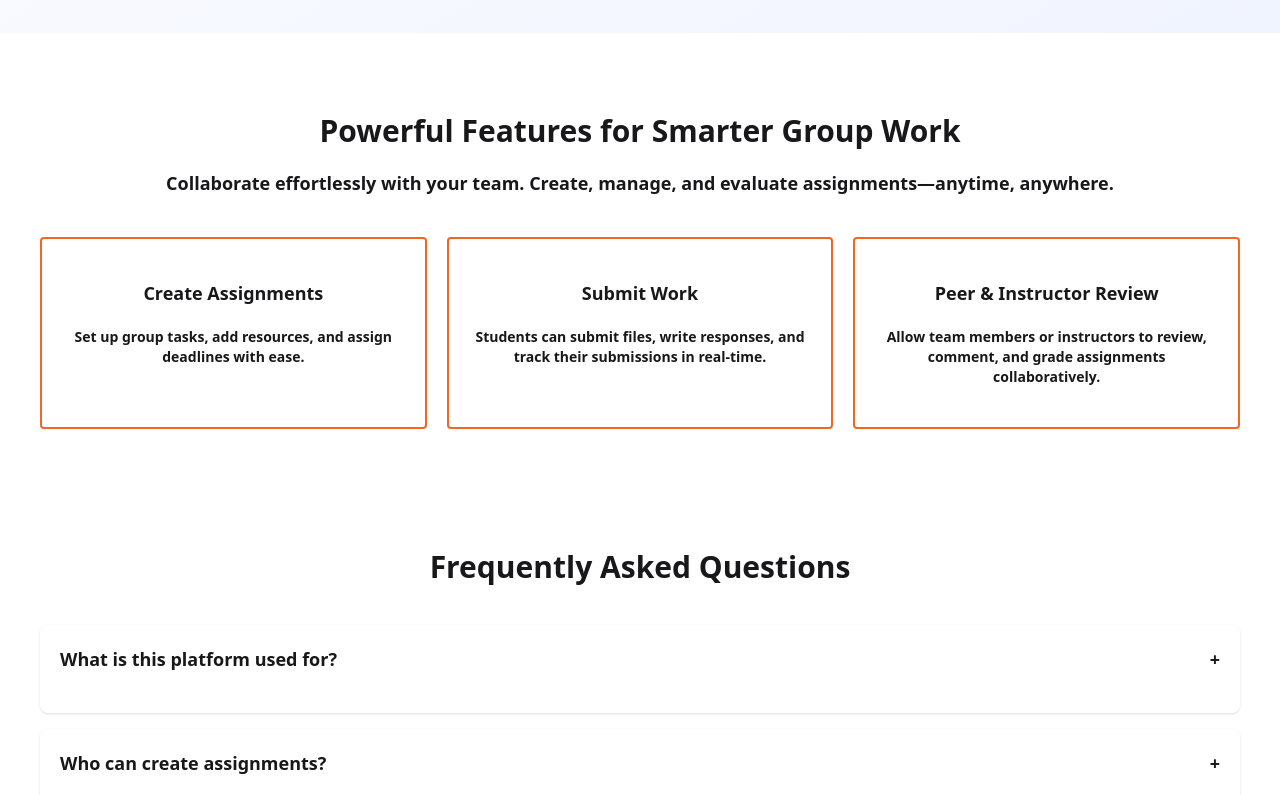
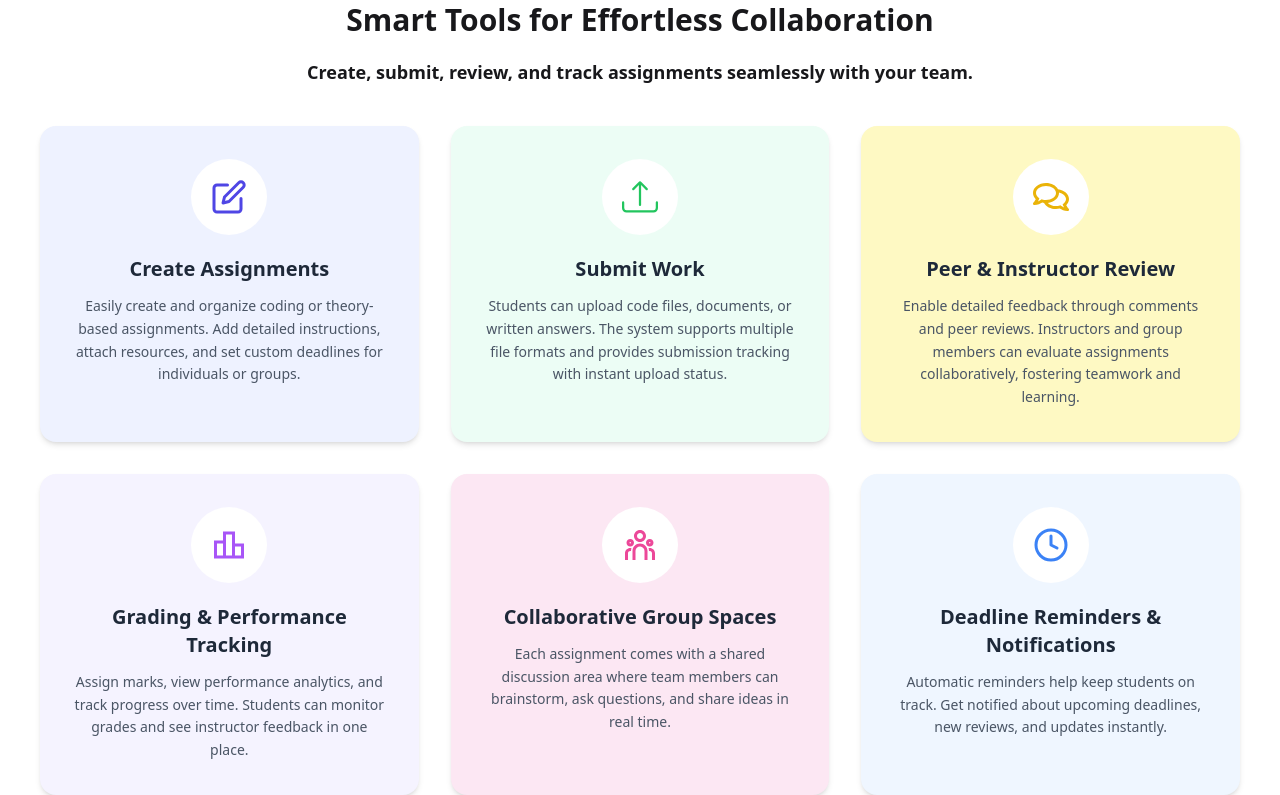
Before and after one commit to ShazzedChowdhury/b11-a11-c01-studyStack-client-side, a React (Vite) app: page / in a window 1280 px wide. Shown: the part 767-1562 px from the top of the page. Built offline with nearby package versions, Linux system fonts and the light colour scheme; no server answers.

Commit message:
update the features section on homepage

```diff
--- a/public/features.json
+++ b/public/features.json
@@ -1,25 +1,49 @@
 {
   "section": {
-    "title": "Powerful Features for Smarter Group Work",
-    "subtitle": "Collaborate effortlessly with your team. Create, manage, and evaluate assignments—anytime, anywhere.",
+    "title": "Smart Tools for Effortless Collaboration",
+    "subtitle": "Create, submit, review, and track assignments seamlessly with your team.",
     "features": [
       {
-        "icon": "📝",
+        "icon": "FiEdit",
+        "iconLibrary": "react-icons/fi",
         "title": "Create Assignments",
-        "description": "Set up group tasks, add resources, and assign deadlines with ease.",
-        "color": "text-indigo-600"
+        "description": "Easily create and organize coding or theory-based assignments. Add detailed instructions, attach resources, and set custom deadlines for individuals or groups.",
+        "color": "#4F46E5"
       },
       {
-        "icon": "✅",
+        "icon": "BsUpload",
+        "iconLibrary": "react-icons/bs",
         "title": "Submit Work",
-        "description": "Students can submit files, write responses, and track their submissions in real-time.",
-        "color": "text-green-500"
+        "description": "Students can upload code files, documents, or written answers. The system supports multiple file formats and provides submission tracking with instant upload status.",
+        "color": "#22C55E"
       },
       {
-        "icon": "📊",
+        "icon": "FaRegComments",
+        "iconLibrary": "react-icons/fa",
         "title": "Peer & Instructor Review",
-        "description": "Allow team members or instructors to review, comment, and grade assignments collaboratively.",
-        "color": "text-yellow-500"
+        "description": "Enable detailed feedback through comments and peer reviews. Instructors and group members can evaluate assignments collaboratively, fostering teamwork and learning.",
+        "color": "#EAB308"
+      },
+      {
+        "icon": "MdOutlineLeaderboard",
+        "iconLibrary": "react-icons/md",
+        "title": "Grading & Performance Tracking",
+        "description": "Assign marks, view performance analytics, and track progress over time. Students can monitor grades and see instructor feedback in one place.",
+        "color": "#A855F7"
+      },
+      {
+        "icon": "RiTeamLine",
+        "iconLibrary": "react-icons/ri",
+        "title": "Collaborative Group Spaces",
+        "description": "Each assignment comes with a shared discussion area where team members can brainstorm, ask questions, and share ideas in real time.",
+        "color": "#EC4899"
+      },
+      {
+        "icon": "FiClock",
+        "iconLibrary": "react-icons/fi",
+        "title": "Deadline Reminders & Notifications",
+        "description": "Automatic reminders help keep students on track. Get notified about upcoming deadlines, new reviews, and updates instantly.",
+        "color": "#3B82F6"
       }
     ]
   }
--- a/src/pages/HomePage/BannerSection/BannerSection.jsx
+++ b/src/pages/HomePage/BannerSection/BannerSection.jsx
@@ -6,9 +6,9 @@ import BannerAnimation from '../../../components/BannerAnimation/BannerAnimation
 const BannerSection = () => {
     return (
       <section className=" bg-gradient-to-br from-[#ffffff] to-[#f0f4ff] dark:from-[#1d232a] dark:to-[##1a1f26]">
-        <div className="flex flex-col-reverse md:flex-row py-10 gap-10 items-center justify-between max-w-7xl mx-auto px-5 md:px-10 h-auto md:h-[calc(100vh-89px)]">
+        <div className="flex flex-col-reverse md:flex-row py-10 gap-10 items-center justify-between max-w-7xl mx-auto px-5 md:px-10 h-auto md:h-[600px]">
           <div className="space-y-5">
-            <h1 className="text-3xl md:text-5xl font-bold">
+            <h1 className="text-3xl md:text-5xl font-bold capitalize">
               Limitless learning at <br /> your fingertips
             </h1>
             <p className="text-lg font-semibold text-gray-400">
--- a/src/pages/HomePage/FeaturesSection.jsx
+++ b/src/pages/HomePage/FeaturesSection.jsx
@@ -1,6 +1,41 @@
-import React, { use, useEffect, useState } from 'react';
-import Loading from '../../components/Loading/Loading';
-import {motion} from "motion/react"
+import React, { useEffect, useState } from "react";
+import Loading from "../../components/Loading/Loading";
+import { motion } from "motion/react";
+import { FiEdit, FiClock } from "react-icons/fi";
+import { BsUpload } from "react-icons/bs";
+import { FaRegComments } from "react-icons/fa";
+import { MdOutlineLeaderboard } from "react-icons/md";
+import { RiTeamLine } from "react-icons/ri";
+
+// Icon mapping
+const iconMap = {
+  FiEdit: FiEdit,
+  FiClock: FiClock,
+  BsUpload: BsUpload,
+  FaRegComments: FaRegComments,
+  MdOutlineLeaderboard: MdOutlineLeaderboard,
+  RiTeamLine: RiTeamLine,
+};
+
+// Color mapping (hex from JSON)
+const colorMap = {
+  "#4F46E5": "#4F46E5",
+  "#22C55E": "#22C55E",
+  "#EAB308": "#EAB308",
+  "#A855F7": "#A855F7",
+  "#EC4899": "#EC4899",
+  "#3B82F6": "#3B82F6",
+};
+
+// Light background mapping for feature cards
+const bgColorMap = {
+  "#4F46E5": "#EEF2FF",
+  "#22C55E": "#ECFDF5",
+  "#EAB308": "#FEF9C3",
+  "#A855F7": "#F5F3FF",
+  "#EC4899": "#FCE7F3",
+  "#3B82F6": "#EFF6FF",
+};
 
 const FeaturesSection = () => {
   const [featuresData, setFeaturesData] = useState(null);
@@ -8,16 +43,17 @@ const FeaturesSection = () => {
   useEffect(() => {
     fetch("/features.json")
       .then((res) => res.json())
-        .then((data) => setFeaturesData(data.section));
+      .then((data) => setFeaturesData(data.section))
+      .catch((err) => console.error(err));
   }, []);
 
   if (!featuresData) return <Loading />;
 
   return (
     <motion.section
-        initial={{ opacity: 0, y:50 }}
-        whileInView={{ opacity: 1, y:0 }}
-        transition={{ duration: 2 }}
+      initial={{ opacity: 0, y: 50 }}
+      whileInView={{ opacity: 1, y: 0 }}
+      transition={{ duration: 1.2 }}
       className="bg-base-100 dark:bg-[#000000] py-20 px-5 md:px-10 max-w-7xl mx-auto"
     >
       <h1 className="text-3xl font-bold text-center pb-5">
@@ -26,16 +62,59 @@ const FeaturesSection = () => {
       <p className="text-lg font-semibold text-center pb-10">
         {featuresData.subtitle}
       </p>
-        <div className="grid grid-cols-1 md:grid-cols-3 gap-5">
-          {featuresData?.features.map((feature, index) => {
+
+      <div className="grid grid-cols-1 sm:grid-cols-2 md:grid-cols-3 gap-8">
+        {featuresData.features.map((feature, index) => {
+          const Icon = iconMap[feature.icon];
+          const baseColor = colorMap[feature.color] || "#3B82F6";
+          const bgColor = bgColorMap[feature.color] || "#F3F4F6";
+
           return (
-              <div
+            <motion.div
               key={index}
-                className="text-center bg-base-100 transition duration-300 hover:shadow-lg transform hover:-translate-y-2 rounded-sm p-5 py-10 border-2 border-primary"
+              initial={{ opacity: 0, y: 30 }}
+              whileInView={{ opacity: 1, y: 0 }}
+              viewport={{ once: true}}
+              transition={{ delay: index * 0.2 }}
+              className={`relative text-center rounded-2xl shadow-md p-8 group border border-transparent`}
+              style={{ backgroundColor: bgColor }}
             >
-                <h3 className="text-lg font-bold mb-5">{feature.title}</h3>
-                <p className="text-sm font-semibold">{feature.description}</p>
+              {/* Glow border on hover */}
+              {/* <div
+                className="absolute inset-0 rounded-2xl opacity-0 group-hover:opacity-100 transition-all duration-500 pointer-events-none"
+                style={{ boxShadow: `0 0 20px 2px ${baseColor}66` }}
+              ></div> */}
+
+              {/* Icon circle */}
+              <div className="flex justify-center mb-5 relative z-10">
+                <div className="relative p-5 rounded-full bg-white flex items-center justify-center transition-all duration-300 group-hover:scale-110">
+                  {/* <div
+                    className="absolute inset-0 rounded-full blur-xl opacity-0 group-hover:opacity-100 transition duration-500"
+                    style={{ backgroundColor: `${baseColor}40` }}
+                  ></div> */}
+                  {Icon && (
+                    <Icon
+                      className="text-4xl relative z-10"
+                      style={{ color: baseColor }}
+                    />
+                  )}
                 </div>
+              </div>
+
+              {/* Title & description */}
+              <h3
+                className="text-xl font-bold mb-3 relative z-10"
+                style={{ color: "#1E2939" }}
+              >
+                {feature.title}
+              </h3>
+              <p
+                className="text-sm leading-relaxed relative z-10"
+                style={{ color: "#4A5565" }}
+              >
+                {feature.description}
+              </p>
+            </motion.div>
           );
         })}
       </div>
```
Lines whose indentation alone changed are shown as unchanged.
